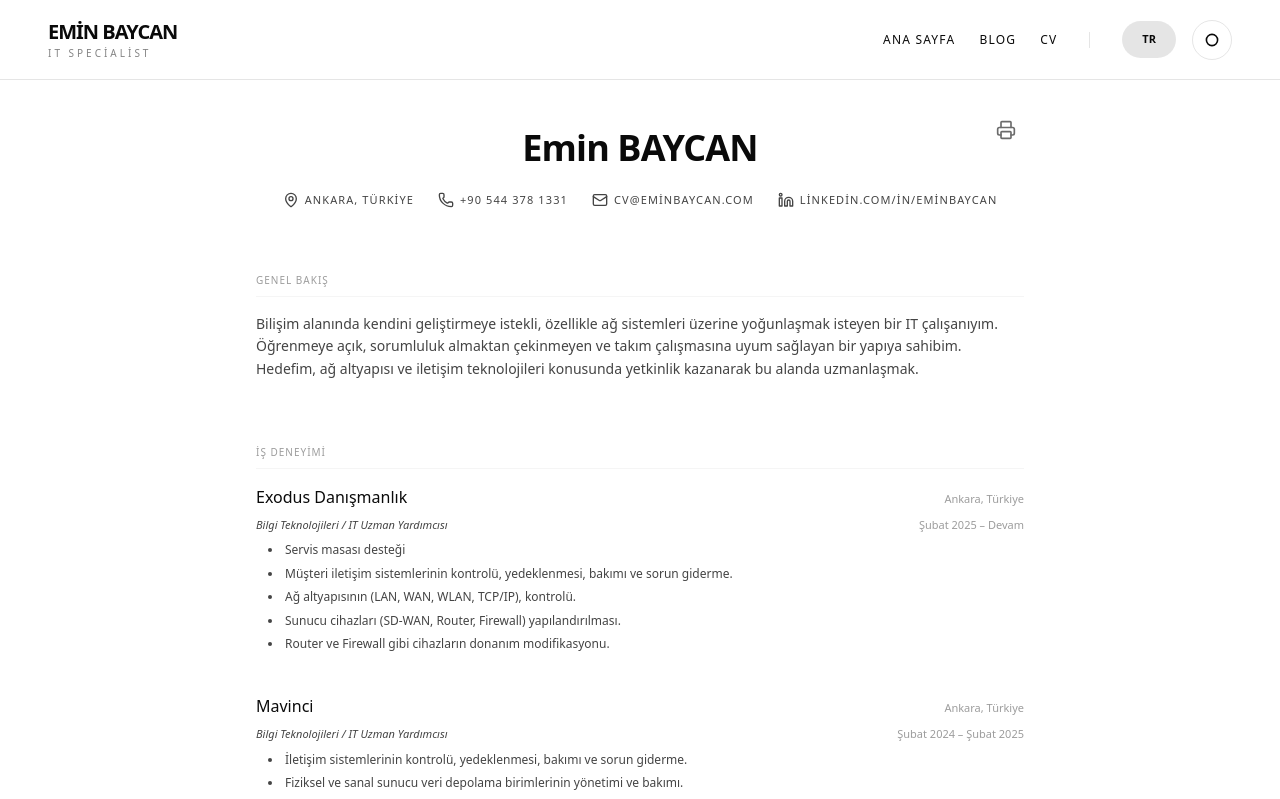
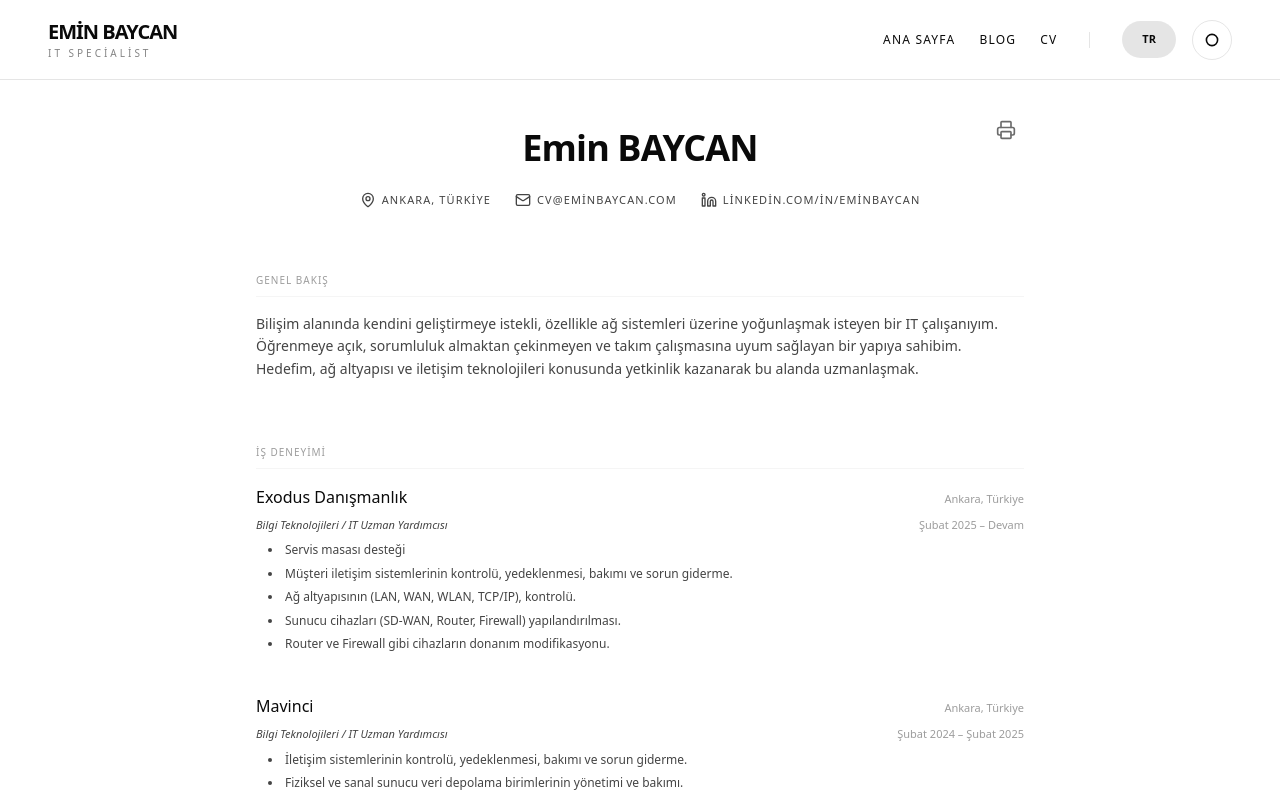
Before and after one commit to eminbaycan/eminbaycan-website, a React (Vite) app: page /cv in a window 1280 px wide. Shown: the top 799 px of the page. Built offline with nearby package versions, Linux system fonts and the light colour scheme.

Commit message:
Update CV.tsx

```diff
--- a/src/pages/CV.tsx
+++ b/src/pages/CV.tsx
@@ -40,7 +40,6 @@ export function CV({ lang }: CVProps) {
         {/* Screen Version */}
         <div className="flex flex-wrap justify-center gap-x-6 gap-y-2 text-[11px] uppercase tracking-widest text-[var(--secondary)] print:hidden">
           <span className="flex items-center gap-1.5"><MapPin className="w-4 h-4" /> {data.location}</span>
-          <span className="flex items-center gap-1.5"><Phone className="w-4 h-4" /> {data.phone}</span>
           <span className="flex items-center gap-1.5"><Mail className="w-4 h-4" /> {data.email}</span>
           <span className="flex items-center gap-1.5"><Linkedin className="w-4 h-4" /> {data.linkedin}</span>
         </div>
```
